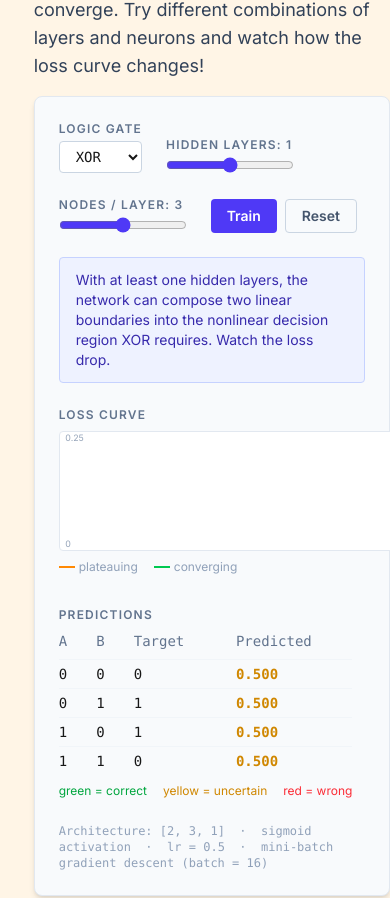
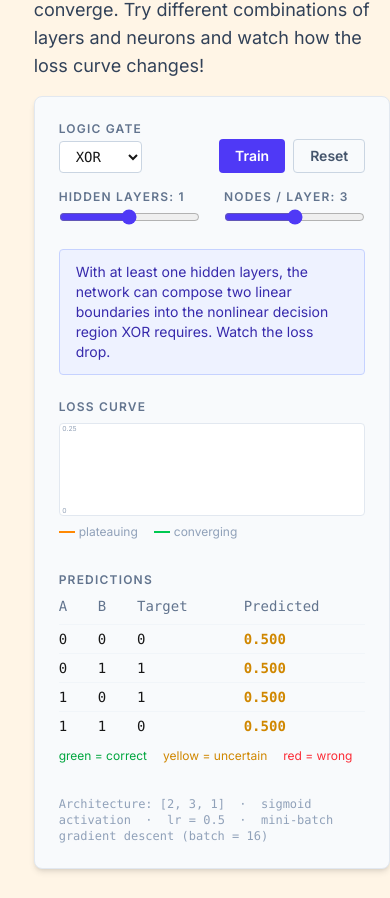
Before and after one commit to HumbleHominid/mfryer-nextjs, a Next.js app: page /playground in a window 390 px wide. Shown: the part 2300-3198 px from the top of the page. Built offline with nearby package versions, Linux system fonts and the light colour scheme.

Commit message:
formatting on nn page

```diff
--- a/app/ui/playground/neural-net-demo.tsx
+++ b/app/ui/playground/neural-net-demo.tsx
@@ -185,9 +185,11 @@ export default function NeuralNetDemo() {
   return (
     <div className="flex flex-col gap-6 rounded-lg border border-slate-200 bg-slate-50 p-6 shadow-md">
       {/* Controls */}
-      <div className="flex flex-wrap items-end gap-6">
+      <div className="flex flex-col gap-4 sm:flex-row sm:flex-wrap sm:items-end sm:gap-6">
+        {/* Mobile row 1: gate + buttons. xs+: contents flows children into parent row */}
+        <div className="flex items-end justify-between gap-4 sm:contents">
           {/* Gate selector */}
-        <div className="flex flex-col gap-1">
+          <div className="flex flex-col gap-1 sm:order-1">
             <label className="text-xs font-semibold uppercase tracking-widest text-slate-500">
               Logic Gate
             </label>
@@ -204,41 +206,8 @@ export default function NeuralNetDemo() {
               ))}
             </select>
           </div>
-
-        {/* Hidden layers slider */}
-        <div className="flex flex-col gap-1">
-          <label className="text-xs font-semibold uppercase tracking-widest text-slate-500">
-            Hidden Layers: {numLayers}
-          </label>
-          <input
-            type="range"
-            min={0}
-            max={2}
-            value={numLayers}
-            onChange={(e) => setNumLayers(Number(e.target.value))}
-            disabled={isTraining}
-            className="w-32 accent-indigo-600 disabled:opacity-50"
-          />
-        </div>
-
-        {/* Nodes per layer slider */}
-        <div className="flex flex-col gap-1">
-          <label className="text-xs font-semibold uppercase tracking-widest text-slate-500">
-            Nodes / Layer: {nodesPerLayer}
-          </label>
-          <input
-            type="range"
-            min={1}
-            max={5}
-            value={nodesPerLayer}
-            onChange={(e) => setNodesPerLayer(Number(e.target.value))}
-            disabled={isTraining}
-            className="w-32 accent-indigo-600 disabled:opacity-50"
-          />
-        </div>
-
           {/* Buttons */}
-        <div className="flex gap-2">
+          <div className="flex gap-2 sm:order-4">
             <button
               onClick={() => {
                 if (!isTraining) {
@@ -265,6 +234,40 @@ export default function NeuralNetDemo() {
             </button>
           </div>
         </div>
+        {/* Mobile row 2: sliders */}
+        <div className="flex items-end gap-6 sm:contents">
+          {/* Hidden layers slider */}
+          <div className="flex w-1/2 flex-col gap-1 sm:order-2 sm:w-32">
+            <label className="text-xs font-semibold uppercase tracking-widest text-slate-500">
+              Hidden Layers: {numLayers}
+            </label>
+            <input
+              type="range"
+              min={0}
+              max={2}
+              value={numLayers}
+              onChange={(e) => setNumLayers(Number(e.target.value))}
+              disabled={isTraining}
+              className="accent-indigo-600 disabled:opacity-50"
+            />
+          </div>
+          {/* Nodes per layer slider */}
+          <div className="flex w-1/2 flex-col gap-1 sm:order-3 sm:w-32">
+            <label className="text-xs font-semibold uppercase tracking-widest text-slate-500">
+              Nodes / Layer: {nodesPerLayer}
+            </label>
+            <input
+              type="range"
+              min={1}
+              max={5}
+              value={nodesPerLayer}
+              onChange={(e) => setNodesPerLayer(Number(e.target.value))}
+              disabled={isTraining}
+              className="accent-indigo-600 disabled:opacity-50"
+            />
+          </div>
+        </div>
+      </div>
 
       {/* XOR callout */}
       {isXorPlateau && (
@@ -285,9 +288,9 @@ export default function NeuralNetDemo() {
       )}
 
       {/* Chart + Truth table */}
-      <div className="flex flex-wrap gap-8">
+      <div className="grid-rows-min grid gap-8 sm:grid-cols-2">
         {/* Loss curve */}
-        <div className="flex flex-col gap-2">
+        <div className="flex w-full flex-col gap-2">
           <div className="flex items-center gap-3">
             <span className="text-xs font-semibold uppercase tracking-widest text-slate-500">
               Loss curve
@@ -299,9 +302,7 @@ export default function NeuralNetDemo() {
             )}
           </div>
           <svg
-            width={CHART_WIDTH}
-            height={CHART_HEIGHT}
-            className="rounded border border-slate-200 bg-white"
+            className="w-full rounded border border-slate-200 bg-white"
             viewBox={`0 0 ${CHART_WIDTH} ${CHART_HEIGHT}`}
           >
             {/* Y-axis ticks */}
@@ -335,7 +336,7 @@ export default function NeuralNetDemo() {
         </div>
 
         {/* Truth table */}
-        <div className="flex flex-col gap-2">
+        <div className="flex w-full flex-col gap-2">
           <span className="text-xs font-semibold uppercase tracking-widest text-slate-500">
             Predictions
           </span>
@@ -384,18 +385,18 @@ export default function NeuralNetDemo() {
             <span className="text-red-500">red = wrong</span>
           </div>
         </div>
-      </div>
 
         {/* Architecture label */}
-      <p className="font-mono text-xs text-slate-400">
+        <p className="col-span-full font-mono text-xs text-slate-400">
           Architecture: [2
           {Array(numLayers)
             .fill(nodesPerLayer)
             .map((n: number) => `, ${n}`)}
           , 1] &nbsp;&middot;&nbsp; sigmoid activation &nbsp;&middot;&nbsp; lr ={" "}
-        {LEARNING_RATE} &nbsp;&middot;&nbsp; mini-batch gradient descent (batch
-        = 16)
+          {LEARNING_RATE} &nbsp;&middot;&nbsp; mini-batch gradient descent
+          (batch = 16)
         </p>
+      </div>
     </div>
   );
 }
```
Lines whose indentation alone changed are shown as unchanged.
